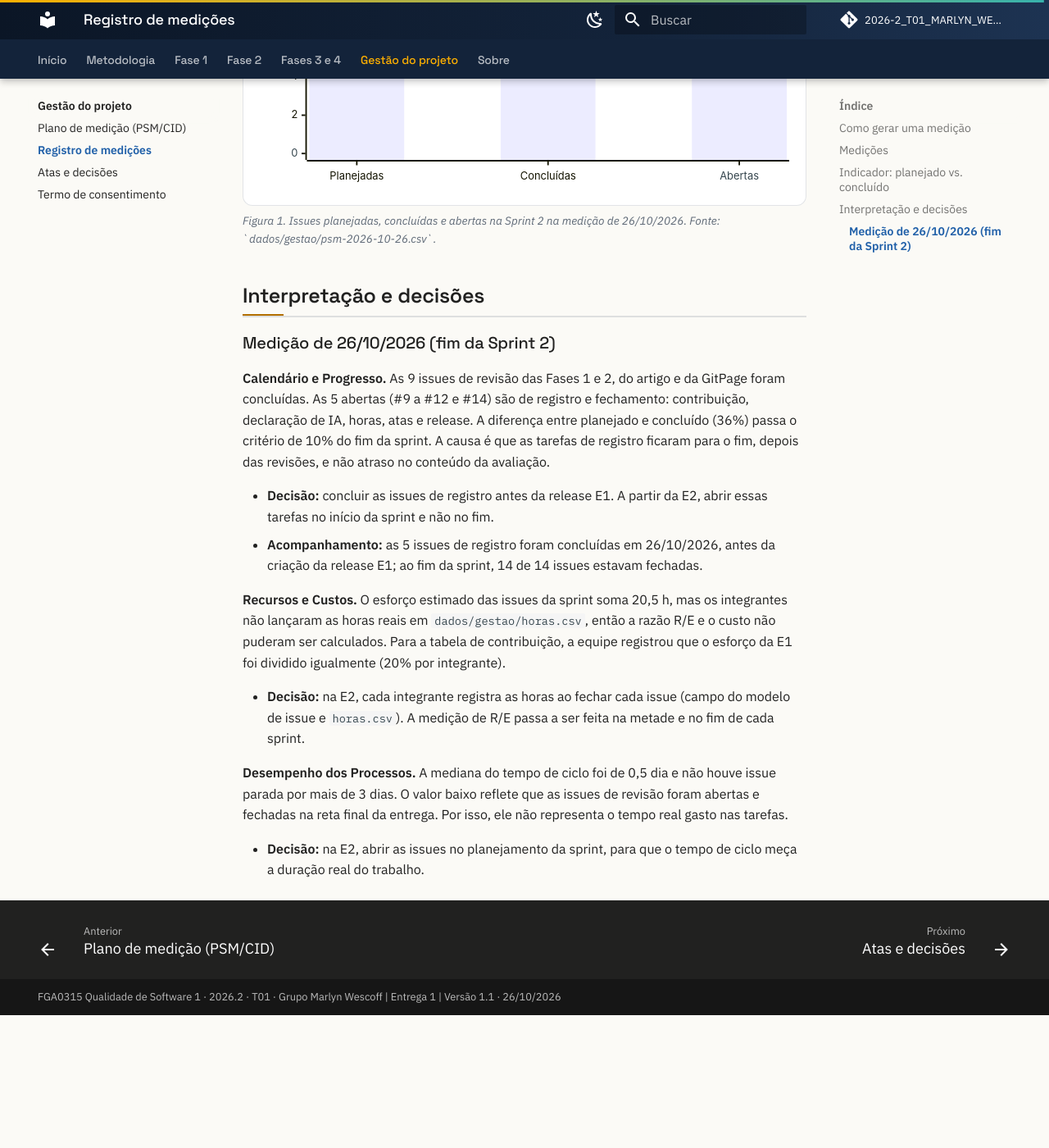
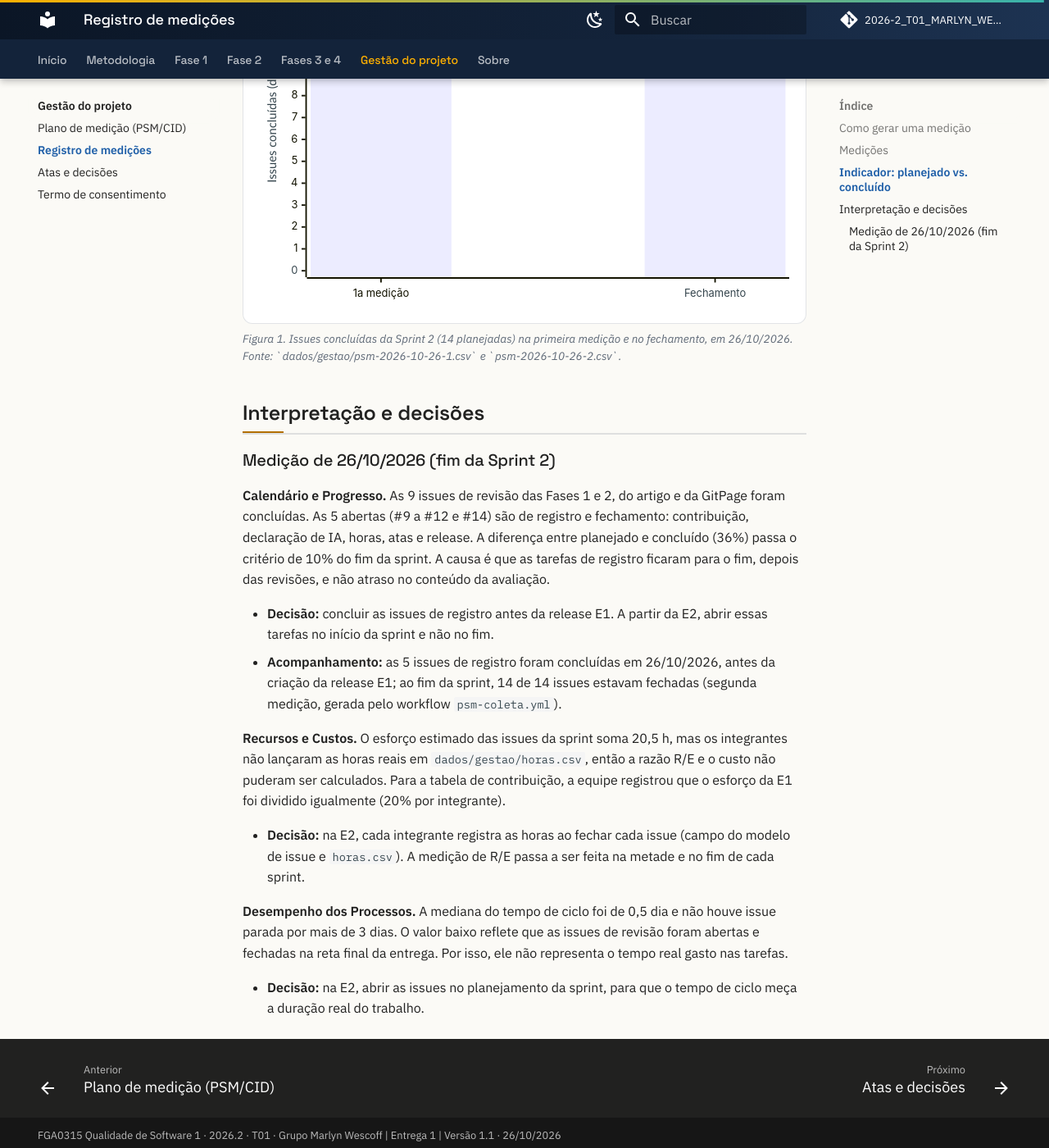
Before and after one commit to FCTE-Qualidade-de-Software-1/2026-2_T01_MARLYN_WESCOFF, an MkDocs documentation site: the page built from docs/gestao/registro-medicoes.md, in a window 1280 px wide and 1400 px high, scrolled down 1435 px. Shown: the whole window at 82% size. Built offline with MkDocs 1.6.1 and Material for MkDocs 9.7.7, drawn with Linux system fonts in a browser that asks for light colours; comment, search, counter and statistics services are not loaded; before the commit the page ends 2673 px from its top, so only the background shows below that; some of the changed text lies outside the part shown.

Commit message:
Separa as duas medições do PSM de 26/10 e evita sobrescrever retratos

````diff
--- a/docs/gestao/registro-medicoes.md
+++ b/docs/gestao/registro-medicoes.md
@@ -14,7 +14,8 @@
 
 | Data | Sprint | Planejado vs. concluído | Esforço (R/E) | Custo realizado | Tempo de ciclo (mediana) | Issues paradas | Dados |
 |---|---|---|---|---|---|---|---|
-| 26/10/2026 | Sprint 2 – Entrega 1 | 9 de 14 (64%) | não calculado: 20,5 h estimadas; horas reais não registradas | não calculado | 0,5 dia | nenhuma | [`psm-2026-10-26.csv`](https://github.com/FCTE-Qualidade-de-Software-1/2026-2_T01_MARLYN_WESCOFF/blob/main/dados/gestao/psm-2026-10-26.csv) |
+| 26/10/2026 | Sprint 2 – Entrega 1 | 9 de 14 (64%) | não calculado: 20,5 h estimadas; horas reais não registradas | não calculado | 0,5 dia | nenhuma | [`psm-2026-10-26-1.csv`](https://github.com/FCTE-Qualidade-de-Software-1/2026-2_T01_MARLYN_WESCOFF/blob/main/dados/gestao/psm-2026-10-26-1.csv) |
+| 26/10/2026 (fechamento) | Sprint 2 – Entrega 1 | 14 de 14 (100%) | não calculado (horas reais não registradas) | não calculado | 0,5 dia | nenhuma | [`psm-2026-10-26-2.csv`](https://github.com/FCTE-Qualidade-de-Software-1/2026-2_T01_MARLYN_WESCOFF/blob/main/dados/gestao/psm-2026-10-26-2.csv) |
 
 <p class="legenda">Tabela 1. Registro das medições do PSM/CID. Fonte: issues e milestones do GitHub e `dados/gestao/horas.csv`, em 26/10/2026.</p>
 
@@ -22,13 +23,13 @@
 
 ```mermaid
 xychart-beta
-    title "Sprint 2 - Entrega 1 (26/10/2026)"
-    x-axis ["Planejadas", "Concluídas", "Abertas"]
-    y-axis "Issues" 0 --> 16
-    bar [14, 9, 5]
+    title "Sprint 2 - Entrega 1: issues concluídas"
+    x-axis ["1a medição", "Fechamento"]
+    y-axis "Issues concluídas (de 14)" 0 --> 14
+    bar [9, 14]
 ```
 
-<p class="legenda">Figura 1. Issues planejadas, concluídas e abertas na Sprint 2 na medição de 26/10/2026. Fonte: `dados/gestao/psm-2026-10-26.csv`.</p>
+<p class="legenda">Figura 1. Issues concluídas da Sprint 2 (14 planejadas) na primeira medição e no fechamento, em 26/10/2026. Fonte: `dados/gestao/psm-2026-10-26-1.csv` e `psm-2026-10-26-2.csv`.</p>
 
 ## Interpretação e decisões
 
@@ -37,7 +38,7 @@
 **Calendário e Progresso.** As 9 issues de revisão das Fases 1 e 2, do artigo e da GitPage foram concluídas. As 5 abertas (#9 a #12 e #14) são de registro e fechamento: contribuição, declaração de IA, horas, atas e release. A diferença entre planejado e concluído (36%) passa o critério de 10% do fim da sprint. A causa é que as tarefas de registro ficaram para o fim, depois das revisões, e não atraso no conteúdo da avaliação.
 
 - **Decisão:** concluir as issues de registro antes da release E1. A partir da E2, abrir essas tarefas no início da sprint e não no fim.
-- **Acompanhamento:** as 5 issues de registro foram concluídas em 26/10/2026, antes da criação da release E1; ao fim da sprint, 14 de 14 issues estavam fechadas.
+- **Acompanhamento:** as 5 issues de registro foram concluídas em 26/10/2026, antes da criação da release E1; ao fim da sprint, 14 de 14 issues estavam fechadas (segunda medição, gerada pelo workflow `psm-coleta.yml`).
 
 **Recursos e Custos.** O esforço estimado das issues da sprint soma 20,5 h, mas os integrantes não lançaram as horas reais em `dados/gestao/horas.csv`, então a razão R/E e o custo não puderam ser calculados. Para a tabela de contribuição, a equipe registrou que o esforço da E1 foi dividido igualmente (20% por integrante).
 
````
Also changed, not shown: 6 other files.
